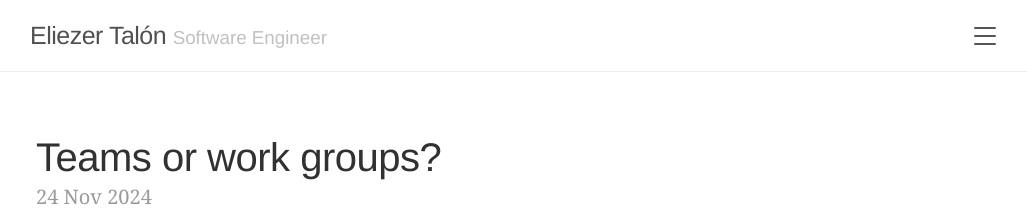
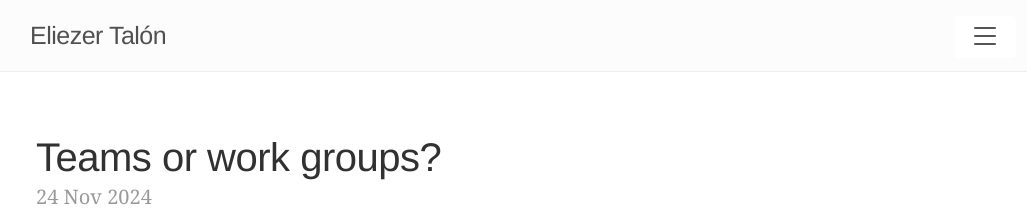
Before and after one commit to elitalon/elitalon.github.io, a Jekyll site: the page built from index.html, in a window 1280 px wide. Shown: the top 220 px of the page, without its empty margins (244-1271 px from the left). Built offline with Jekyll 4.4.1, drawn with Linux system fonts in a browser that asks for light colours; the list of posts is cut into pages by our own code.

Commit message:
Update CSS for dark mode

```diff
--- a/_config.yml
+++ b/_config.yml
@@ -27,8 +27,8 @@
 
 # Default content
 title: "Eliezer Talón"
-tagline: "Software Engineer"
-description: "I am a Spanish software engineer living in Switzerland. I have focused on iOS development lately, but I dabble in other fields. I like playing guitar, snowboarding, running and swimming. I write here mostly about software development."
+tagline:
+description: "I am a Spanish software engineer living in Switzerland. I develop for iOS mainly, but I dabble in other fields. I like playing guitar, snowboarding, running and swimming. I write here mostly about software development."
 
 # About/contact
 author:
--- a/_layouts/default.html
+++ b/_layouts/default.html
@@ -13,8 +13,8 @@
       <div class="masthead">
         <div class="container">
           <h3 class="masthead-title">
-            <a href="{{ site.baseurl }}/" title="Home">{{ site.title }}</a>
-            <small>{{ site.tagline }}</small>
+            <a href="{{ site.baseurl }}/" title="{{ site.title }}">{{ site.title }}</a>
+            <span class="masthead-tagline">{{ site.tagline }}</span>
           </h3>
         </div>
       </div>
--- a/public/css/lanyon.css
+++ b/public/css/lanyon.css
@@ -35,38 +35,42 @@
  */
 
 :root {
-  --main-text-color-light: #515151;
-  --main-text-color-dark: #a7a49a;
+  --heading-color-light: #313131;
+  --heading-color-dark: #ffffff;
 
-  --main-background-light: #fff;
-  --main-background-dark: #181a1b;
+  --body-color-light: #515151;
+  --body-color-dark: #cccccc;
 
-  --main-header-color-light: #313131;
-  --main-header-color-dark: #bebebe;
+  --subheadline-color-light: #9a9a9a;
+  --subheadline-color-dark: #909090;
 
-  --post-title-color-light: #313131;
-  --post-title-color-dark: #cacaca;
+  --primary-background-light: #ffffff;
+  --primary-background-dark: #1c1c1c;
 
-  --post-date-color-light: #9a9a9a;
-  --post-date-color-dark: #7a7a7a;
+  --link-color-light: #268bd2;
+  --link-color-dark: #13d2ff;
 }
 
 /* Prevent scroll on narrow devices */
 html,
 body {
   overflow-x: hidden;
-  color: light-dark(var(--main-text-color-light), var(--main-text-color-dark));
-  background-color: light-dark(var(--main-background-light), var(--main-background-dark));
+  color: light-dark(var(--body-color-light), var(--body-color-dark));
+  background-color: light-dark(var(--primary-background-light), var(--primary-background-dark));
 }
 
 html {
   font-family: "PT Serif", Georgia, "Times New Roman", serif;
 }
 
+a {
+  color: light-dark(var(--link-color-light), var(--link-color-dark));
+}
+
 h1, h2, h3, h4, h5, h6 {
   font-family: "PT Sans", Helvetica, Arial, sans-serif;
   font-weight: 400;
-  color: light-dark(var(--main-header-color-light), var(--main-header-color-dark));
+  color: light-dark(var(--heading-color-light), var(--heading-color-dark));
   letter-spacing: -.025rem;
 }
 
@@ -75,8 +79,10 @@
 }
 
 code {
-  color: light-dark(#bf616a, #bf616a);
+  color: light-dark(#bf616a, #ff7cb9);
   background-color: light-dark(#f9f9f9, #272822);
+  padding: .16em .32em;
+  font-size: 82%;
 }
 
 /*
@@ -124,7 +130,8 @@
   padding-top:    1rem;
   padding-bottom: 1rem;
   margin-bottom: 3rem;
-  border-bottom: 1px solid #eee;
+  border-bottom: 1px solid light-dark(#eeeeee, #282828);
+  background: light-dark(#fcfcfc, #161616);
 }
 .masthead-title {
   margin-top: 0;
@@ -136,7 +143,7 @@
   color: #505050;
   color: light-dark(#505050, #c0c0c0);
 }
-.masthead-title small {
+.masthead-title .masthead-tagline {
   font-size: 75%;
   font-weight: 400;
   color: #c0c0c0;
@@ -341,7 +348,7 @@
 .page-title,
 .post-title,
 .post-title a {
-  color: light-dark(var(--post-title-color-light), var(--post-title-color-dark));
+  color: light-dark(var(--heading-color-light), var(--heading-color-dark));
 }
 .page-title,
 .post-title {
@@ -353,7 +360,7 @@
   display: block;
   margin-top: -.5rem;
   margin-bottom: 1rem;
-  color: light-dark(var(--post-date-color-light), var(--post-date-color-dark));
+  color: light-dark(var(--subheadline-color-light), var(--subheadline-color-dark));
 }
 
 /* Related posts */
@@ -374,7 +381,7 @@
   color: #999;
 }
 .related-posts li a:hover {
-  color: #268bd2;
+  color: light-dark(var(--link-color-light), var(--link-color-dark));
   text-decoration: none;
 }
 .related-posts li a:hover small {
```
